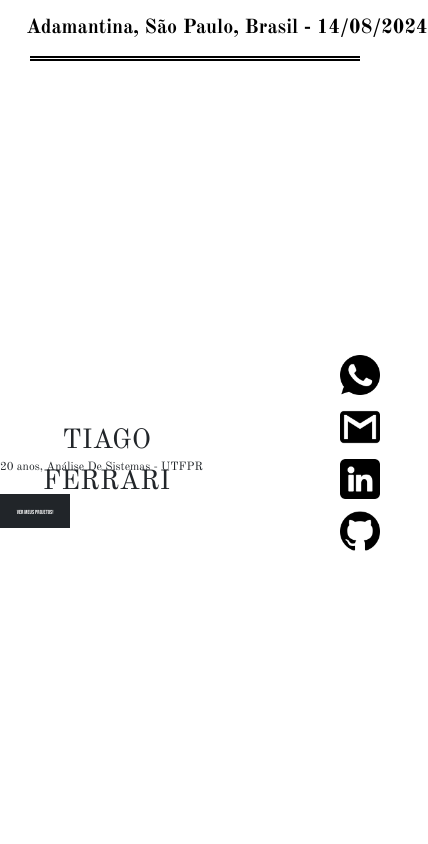
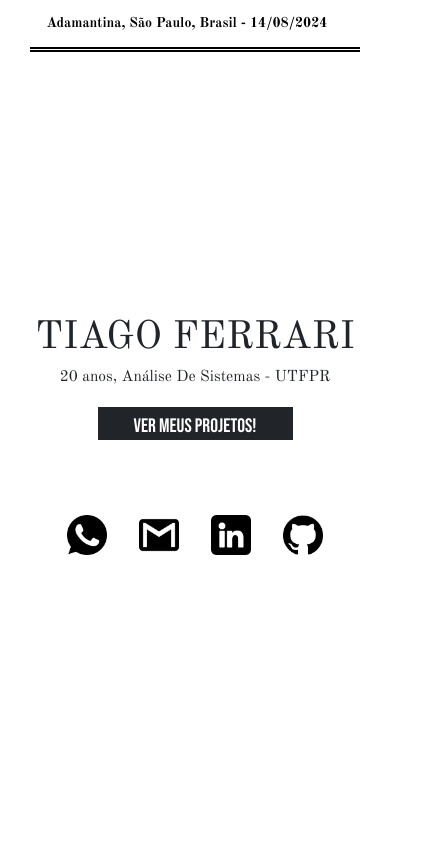
Before and after one commit to tiagogferrari/portfolio1.0, a React (Create React App) app: page / in a window 390 px wide. Shown: the top 844 px of the page, 428 px wide, since content can reach past the window. Built offline with nearby package versions, Linux system fonts and the light colour scheme; the HTML template or start-up script is replaced by a standard one; a web font is replaced by a local one.

Commit message:
Arrumando responsividade

```diff
--- a/src/App.css
+++ b/src/App.css
@@ -13,7 +13,7 @@ p#name {
 
 p#function {
   font-size: 3vw;
-  margin: -7vh 0px 0px 0px;
+  margin: 0px 0px 0px 0px;
   text-align: center;
   font-family: "Old Standard TT", serif;
   font-weight: 400;
@@ -227,3 +227,40 @@ p#title {
   margin: 10px;
   cursor: pointer;
 }
+
+
+
+@media (max-width: 576px) {
+  p#name {
+    font-size: 10vw;
+  }
+
+  p#function {
+    font-size: 4vw; /* Ajusta o tamanho da fonte para dispositivos móveis */
+    margin: -2vh 0px 0px 0px; /* Ajusta a margem para dispositivos móveis */
+
+  }
+
+  .profile {
+    flex-direction: column; /* Altera para coluna em dispositivos móveis */
+  }
+
+  .profile-info {
+    align-items:center; /* Centraliza os textos */
+    margin-right: 0; /* Remove a margem direita */
+  }
+
+  .profile-logos {
+    flex-direction: row; /* Altera para linha em dispositivos móveis */
+    margin-left: 0; /* Remove a margem esquerda */
+    margin-top: -50vh;
+  }
+
+  #projButton {
+    width: 20vw;
+    height: 4vw;
+    font-size: 5vw; /* Ajusta o tamanho do botão para dispositivos móveis */
+    width: 50vw; /* Ajusta a largura do botão para dispositivos móveis */
+    height: 6vw; /* Ajusta a altura do botão para dispositivos móveis */
+  }
+}
--- a/src/App.js
+++ b/src/App.js
@@ -10,7 +10,6 @@ import seta from './assets/logos/seta.png';
 import Card from 'react-bootstrap/Card';
 import Pagination from 'react-bootstrap/Pagination';
 import { useState } from 'react';
-
 
 function App() {
 
--- a/src/components/navbar.css
+++ b/src/components/navbar.css
@@ -8,6 +8,7 @@
     border-bottom: 5px double black;
     width: calc(100% - 60px); /* Deixa 20px de espaço em cada lado */
     margin: 0 auto;
+    justify-content: center ;
 }
 
 #container {
@@ -23,4 +24,13 @@
     font-family: "Old Standard TT", serif;
     font-weight: 700;
     font-style: normal;
+    font-size: 20px;
+    text-align: center; /* Centraliza o texto */
+    width: 100%;
 }
+
+@media (max-width: 576px) {
+    #dateTime {
+        font-size: 14px;
+    }
+}
```
